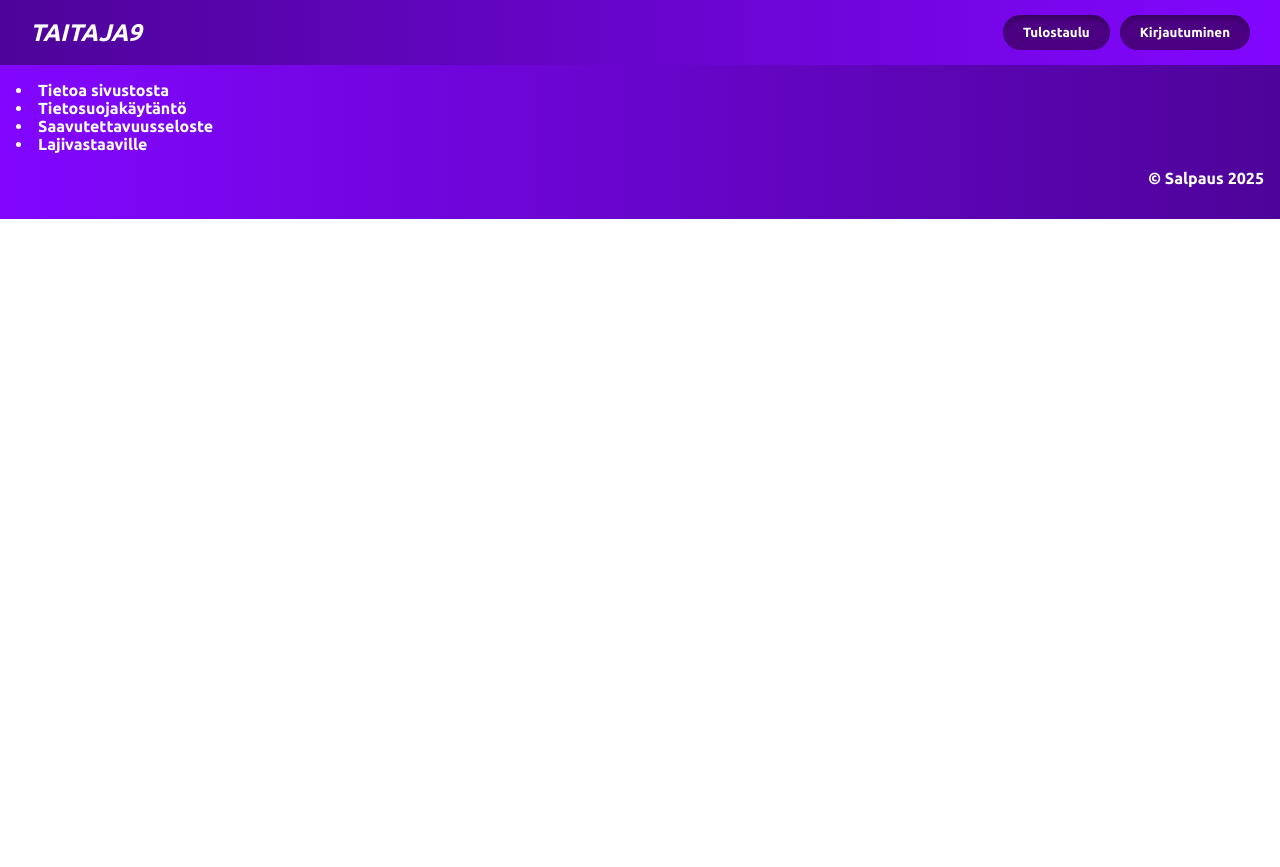
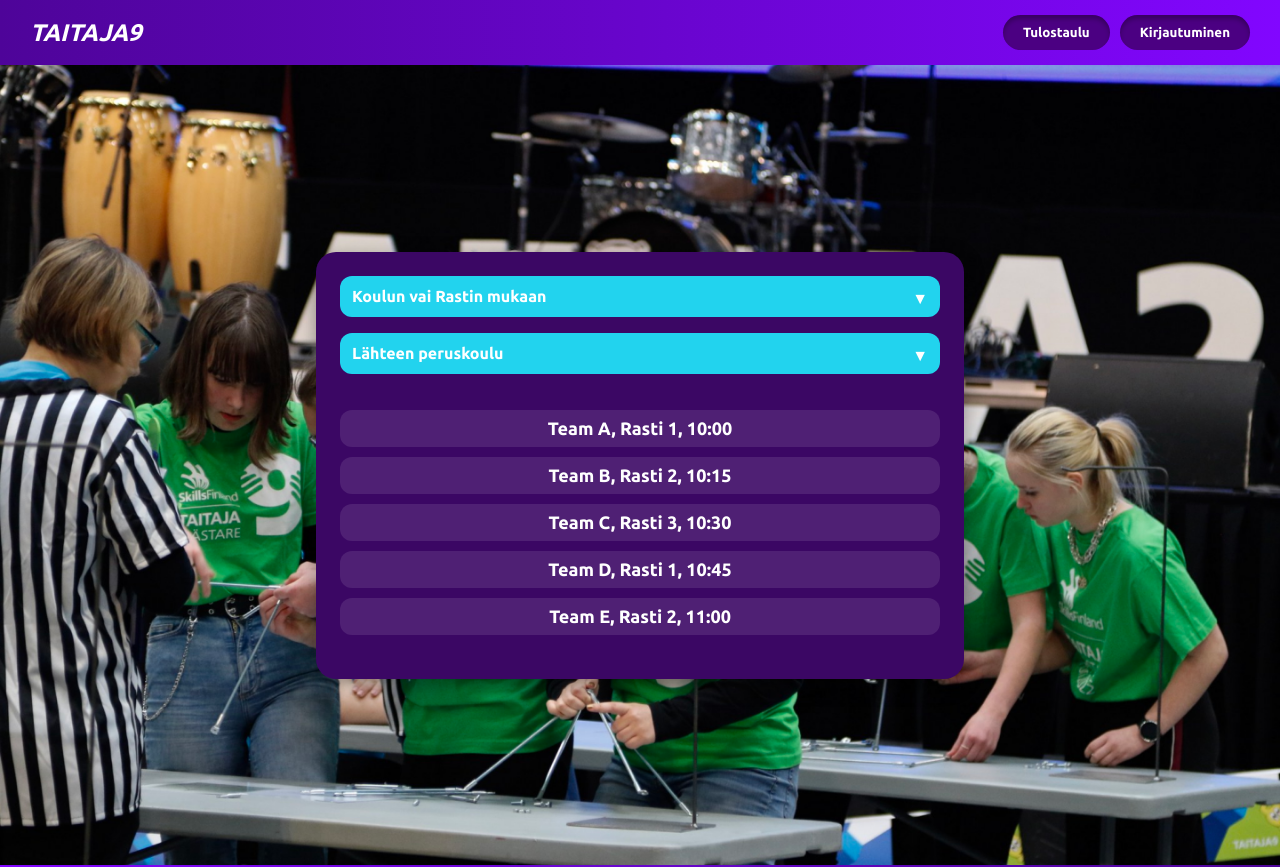
Before and after one commit to mikosavolainen/Taitaja9, a React (Create React App) app in the folder frontend/: page /Tulostaulu in a window 1280 px wide. Shown: the top 867 px of the page. Before the commit the page ends 800 px from the top, so only its background shows below. Built offline with nearby package versions, Linux system fonts and the light colour scheme.

Commit message:
Tulostaulu sivusto

```diff
--- a/frontend/src/App.jsx
+++ b/frontend/src/App.jsx
@@ -13,7 +13,10 @@ import AddUser from "./pages/AddUser"; //
 import Dashboard from "./pages/Dashboard";
 import { Routes, Route } from "react-router-dom";
 import Joukkuehallinta from "./pages/JoukkueHallinta";
-import Login from "./pages/Login";
+import Login from "./pages/Login";//
+import Tulostaulu from './pages/Tulostaulu';//
+
+
 import { useState } from "react";
 function App() {
 	const [logged, Setlogged] = useState(false);
@@ -36,6 +39,7 @@ function App() {
 				<Route path="/VaihdaSalasana" element={<VaihdaSalasana />} />
 				<Route path="/lisaakayttaja" element={<AddUser />} />
 				<Route path="/joukkuehallinta" element={<Joukkuehallinta />} />
+				<Route path="/Tulostaulu" element={<Tulostaulu />} />
 			</Routes>
 			<Footer />
 		</div>
--- /dev/null
+++ b/frontend/src/pages/Tulostaulu.jsx
@@ -0,0 +1,52 @@
+import React from "react";
+import "../styles/Styles.css";
+
+const Tulostaulu = () => {
+  const [school, setSchool] = React.useState("");
+  const [checkpoint, setCheckpoint] = React.useState("");
+
+  const handleSchoolChange = (event) => setSchool(event.target.value);
+  const handleCheckpointChange = (event) => setCheckpoint(event.target.value);
+
+  return (
+    <div className="Tulostaulu-background">
+      <div className="Tulostaulu-container">
+        <div className="Tulostaulu-select-wrapper">
+          <select
+            value={school}
+            onChange={handleSchoolChange}
+            className="Tulostaulu-select"
+          >
+            <option value="">Koulun vai Rastin mukaan</option>
+            <option value="Rasti">Rastin</option>
+            <option value="Koulu">Koulun</option>
+          </select>
+        </div>
+
+        <div className="Tulostaulu-select-wrapper">
+          <select
+            value={checkpoint}
+            onChange={handleCheckpointChange}
+            className="Tulostaulu-select"
+          >
+            <option value="">Lähteen peruskoulu</option>
+            <option value="Rasti 1">Rasti 1</option>
+            <option value="Rasti 2">Rasti 2</option>
+          </select>
+        </div>
+
+        <ol className="Tulostaulu-list">
+          <li>Team A, Rasti 1, 10:00</li>
+          <li>Team B, Rasti 2, 10:15</li>
+          <li>Team C, Rasti 3, 10:30</li>
+          <li>Team D, Rasti 1, 10:45</li>
+          <li>Team E, Rasti 2, 11:00</li>
+        </ol>
+
+
+      </div>
+    </div>
+  );
+};
+
+export default Tulostaulu;
--- a/frontend/src/styles/Styles.css
+++ b/frontend/src/styles/Styles.css
@@ -565,3 +565,74 @@ background-color: #371267;
   display: flex;
   justify-content: space-between;
 }
+
+/*********************************************AddUser********************************************/
+
+
+/*********************************************Tulostaulu********************************************/
+.Tulostaulu-background {
+  margin: 0;
+  display: flex;
+  justify-content: center;
+  align-items: center;
+  height: 100vh;
+  background: url("../images/tausta.png") no-repeat center center;
+  background-size: cover;
+}
+
+
+
+.Tulostaulu-container {
+  background-color: #3b0764;
+  border-radius: 20px;
+  padding: 24px;
+  box-shadow: 0px 6px 20px rgba(0, 0, 0, 0.4);
+  text-align: center;
+  width: 90%;
+  max-width: 600px;
+}
+
+.Tulostaulu-select {
+  margin-bottom: 16px;
+  background-color: #22d3ee;
+  color: white;
+  border-radius: 12px;
+  font-size: 16px;
+  padding: 12px;
+  width: 100%;
+  border: none;
+  appearance: none;
+  font-weight: bold;
+}
+
+.Tulostaulu-select-wrapper {
+  position: relative;
+  width: 100%;
+}
+
+.Tulostaulu-select-wrapper::after {
+  content: "▼";
+  position: absolute;
+  top: 50%;
+  right: 12px;
+  transform: translateY(-80%);
+  pointer-events: none;
+  color: white;
+}
+
+.Tulostaulu-list {
+  list-style: none;
+  padding: 0;
+  margin: 20px 0;
+  font-size: 18px;
+  color: #ffffff;
+}
+
+.Tulostaulu-list li {
+  margin: 10px 0;
+  padding: 8px 12px;
+  background: rgba(255, 255, 255, 0.1);
+  border-radius: 12px;
+  font-weight: bold;
+}
+/*********************************************Tulostaulu********************************************/
```
